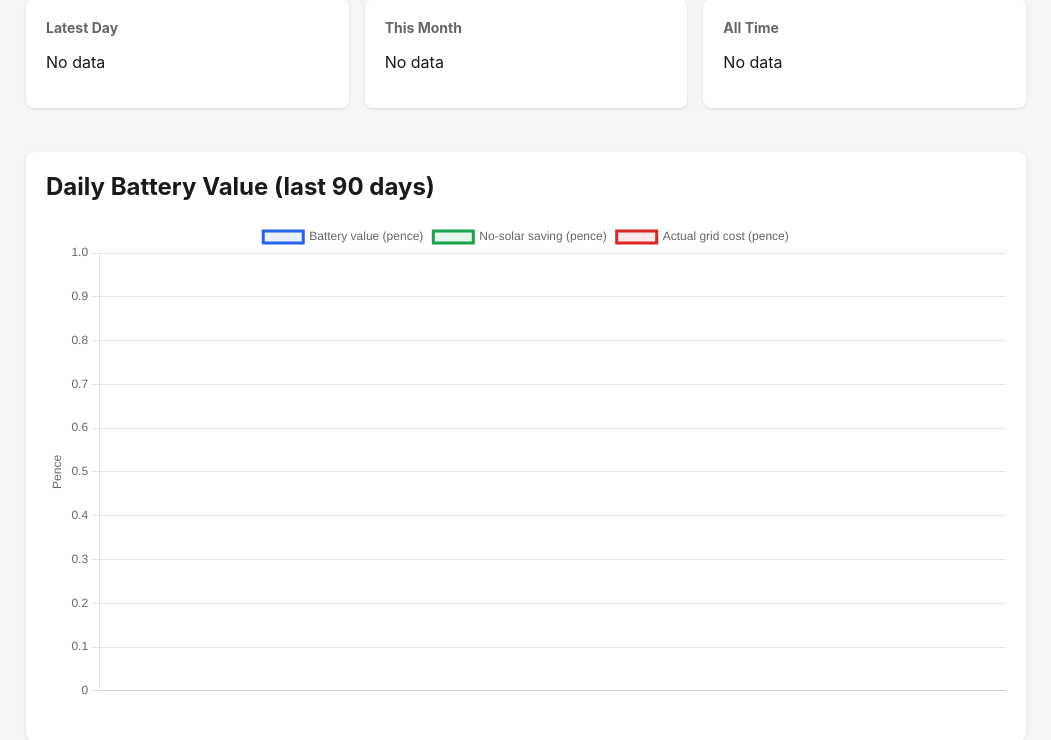
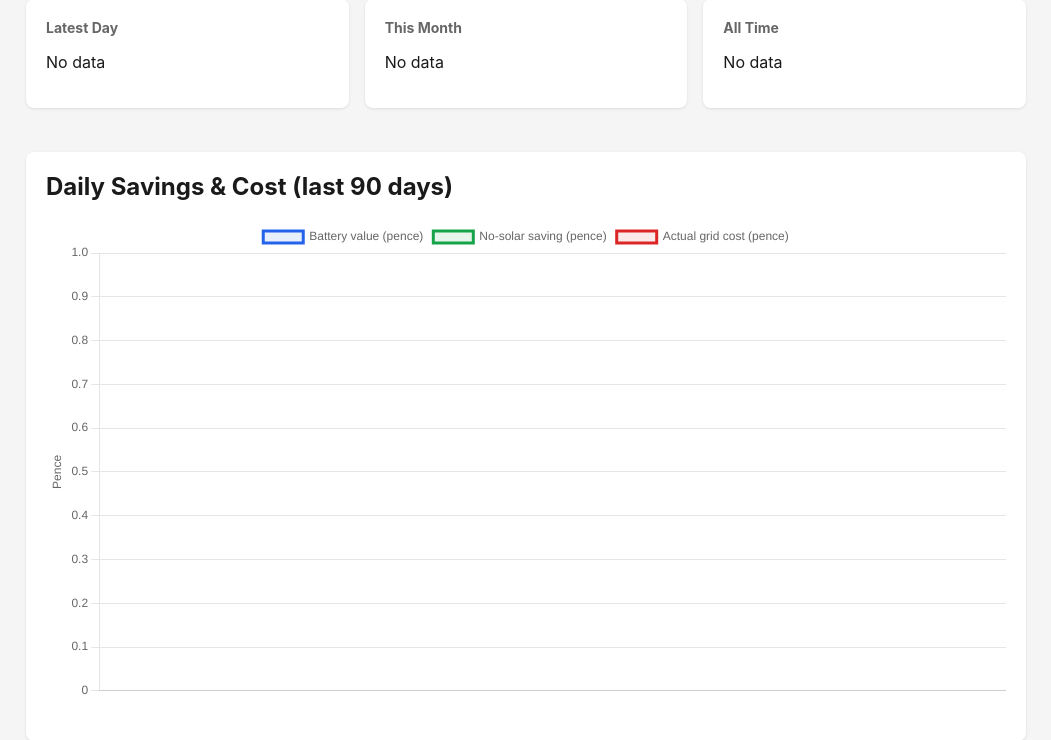
Before and after one commit to emp3thy/weathertobattery, a Python web app: template src/dashboard/templates/savings.html in a window 1280 px wide. Shown: the part 155-895 px from the top of the page, without its empty margins (114-1165 px from the left). Run offline with Jinja, Linux system fonts and the light colour scheme; the template is opened without the code that fills it, so the values that code supplies are empty.

Commit message:
fix: rename chart heading to match three-series content
Heading still said "Daily Battery Value" after the chart gained two
new series. Generalised to "Daily Savings & Cost".

Co-Authored-By: Claude Opus 4.7 (1M context) <noreply@anthropic.com>

```diff
--- a/src/dashboard/templates/savings.html
+++ b/src/dashboard/templates/savings.html
@@ -20,7 +20,7 @@
 </div>
 
 <div class="card">
-    <h2 style="margin-top: 0;">Daily Battery Value (last 90 days)</h2>
+    <h2 style="margin-top: 0;">Daily Savings & Cost (last 90 days)</h2>
     <canvas id="batteryChart"></canvas>
 </div>
 
```
